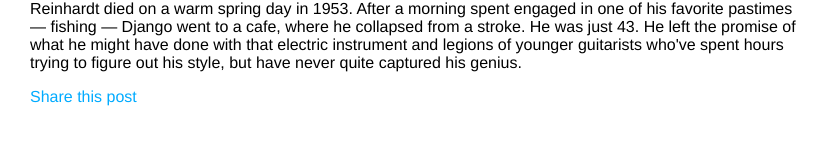
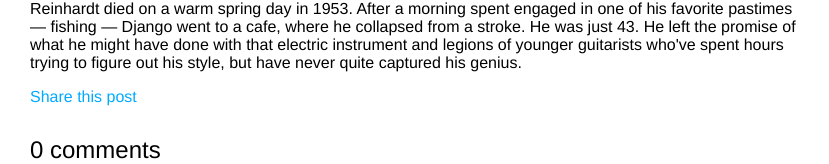
Before and after one commit to guajiropa/django2_by_example, a Django app: a page that uses blog/templates/blog/post/detail.html in a window 1280 px wide. Shown: the part 1750-1914 px from the top of the page, without its empty margins (0-829 px from the left). Before the commit the page ends 1856 px from the top, so only its background shows below. Run offline with Django 3.2, Linux system fonts and the light colour scheme; data comes from the database, SQL or seed files in the repository; data that the repository does not hold is empty.

Commit message:
Added comments model and view

```diff
--- a/blog/forms.py
+++ b/blog/forms.py
@@ -12,6 +12,8 @@ class EmailPostForm(forms.Form):
     to = forms.EmailField()
     comments = forms.CharField(required=False, widget=forms.Textarea)
 
+    def __str__(self):
+        return 'This is an \'EmailPostForm\' object.'
 
 class CommentForm(forms.ModelForm):
     class Meta:
--- a/blog/models.py
+++ b/blog/models.py
@@ -36,10 +36,8 @@ class Post(models.Model):
         ordering = ('-publish',)
 
     def get_absolute_url(self):
-        return reverse('blog:post_detail', args=[self.publish.year,
-                                                self.publish.month,
-                                                self.publish.day,
-                                                self.slug])
+        return reverse('blog:post_detail', args=[self.publish.year, self.publish.month,
+                                                self.publish.day, self.slug])
 
     def __str__(self):
         return  self.title
--- a/blog/templates/blog/post/detail.html
+++ b/blog/templates/blog/post/detail.html
@@ -18,4 +18,7 @@ SYNOPSIS    :   Work thru files for 'Dajngo 2 by Example' by Packt Publishing
             Share this post
         </a>
     </p>
+    {% with comments.count as total_comments %}
+    <h2> {{ total_comments }} comment{{ total_comments|pluralize }} </h2>
+    {% endwith %}
 {% endblock %}
--- a/blog/views.py
+++ b/blog/views.py
@@ -22,10 +22,29 @@ def post_detail(request, year, month, day, post):
     post = get_object_or_404(Post, slug=post, status='published', publish__year=year,
                             publish__month=month, publish__day=day)
     # List all active comments for this post
+    comments = post.comments.filter(active=True)
 
+    new_comment = None
 
+    if request.method == 'POST':
+        # A comment was posted
+        comment_form = CommentForm(data=request.POST)
+        if comment_form.is_valid():
+            # Create comment object, but do not write to db just yet.
+            new_comment = comment_form.save(commit=False)
+            # Assign the current post to the comment
+            new_comment.post = post
+            # Save to database
+            new_comment.save()
 
-    return render(request, 'blog/post/detail.html', {'post': post})
+    else:
+        comment_form = CommentForm()
+
+    return render(request, 'blog/post/detail.html', {'post': post,
+                                                        'comments': comments,
+                                                        'new_comment': new_comment,
+                                                        'comment_form': comment_form})
+
 
 def post_share(request, post_id):
     # get post by id
```
